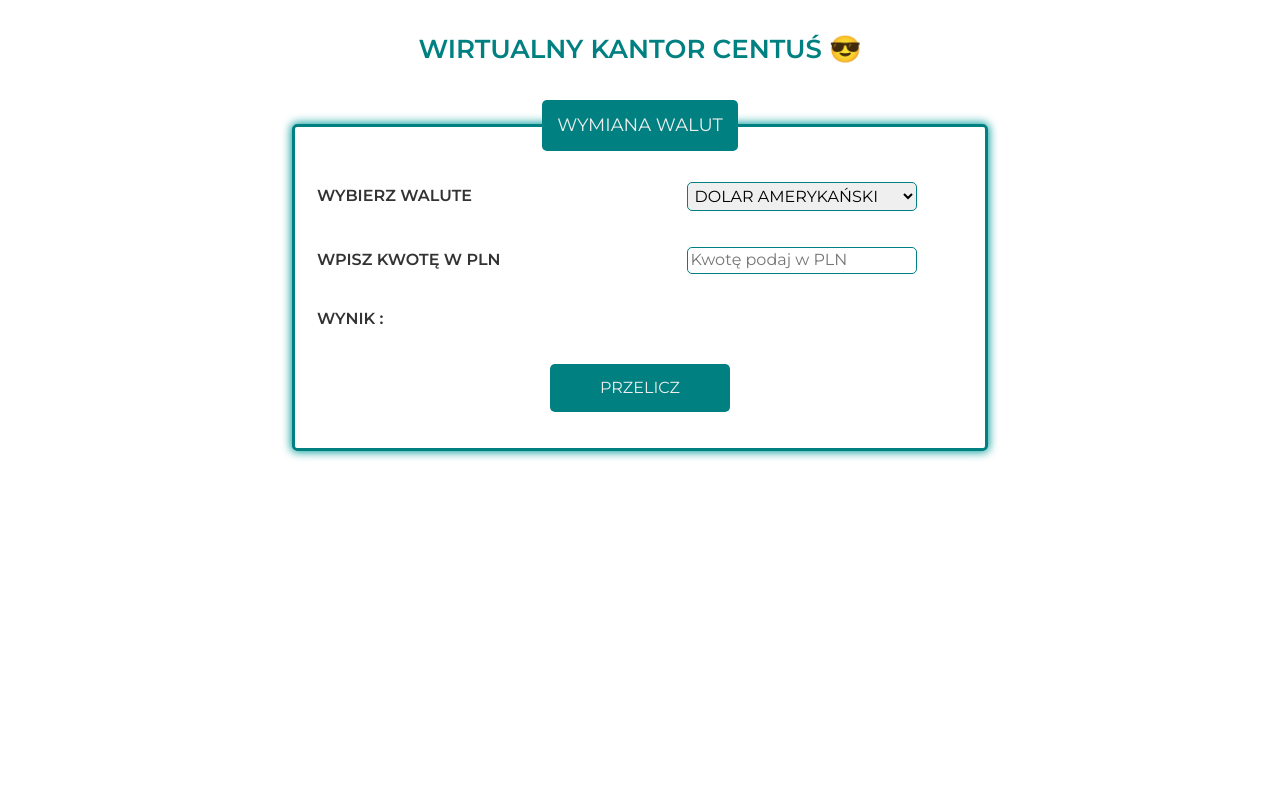
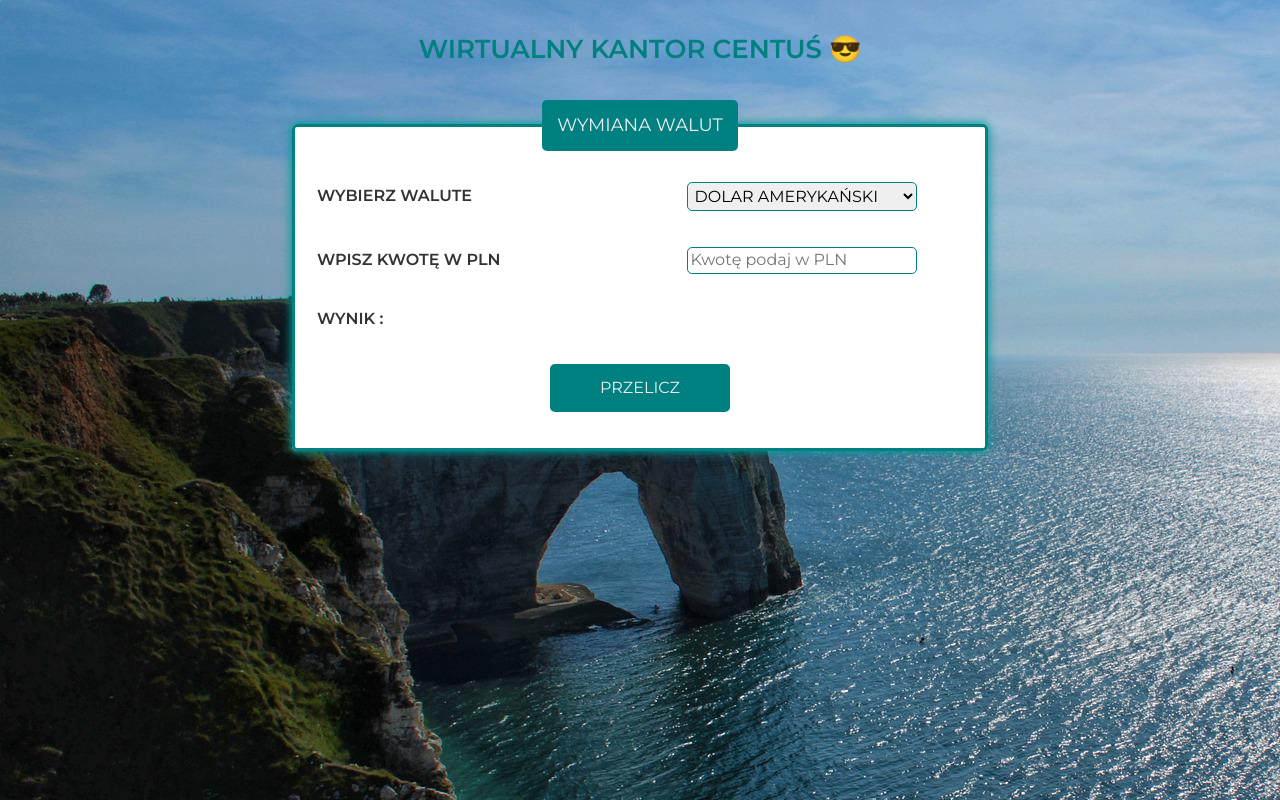
Before and after one commit to HiTymek/currency-converter-react, a React (Create React App) app: page / in a window 1280 px wide. Built offline with nearby package versions, Linux system fonts and the light colour scheme.

Commit message:
added a full page background image

```diff
--- a/src/App/Header/style.css
+++ b/src/App/Header/style.css
@@ -1,6 +1,7 @@
 .header {
     text-align: center;
     color: teal;
-    margin: 35px 0;
+    padding: 35px 0;
+    margin: 0;
     font-size: 26px;
 }
--- a/src/App/style.css
+++ b/src/App/style.css
@@ -1,3 +1,5 @@
 .container {
     font-family: "Montserrat", sans-serif;
+    background-image: url("/src/landscape.jpg");
+    height: 100vh;
 }
```
Also changed, not shown: src/landscape.jpg (added).
